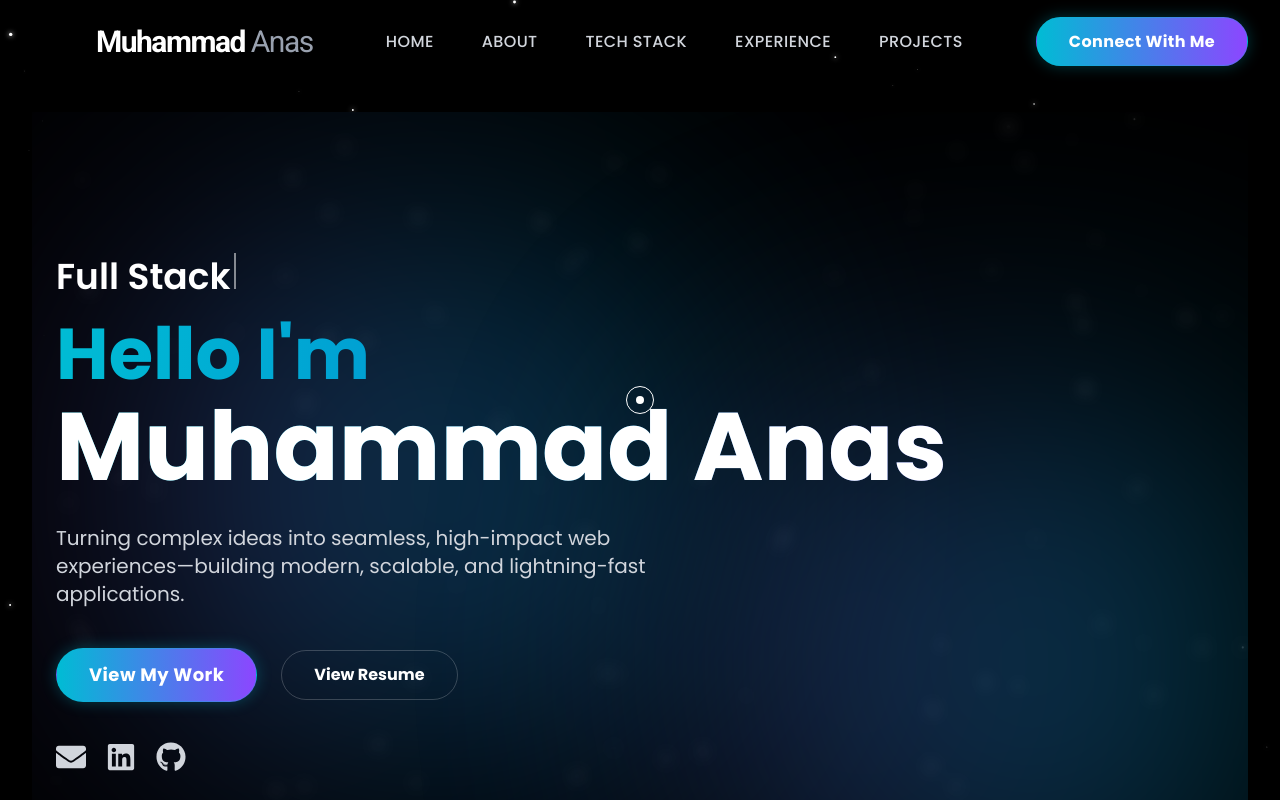
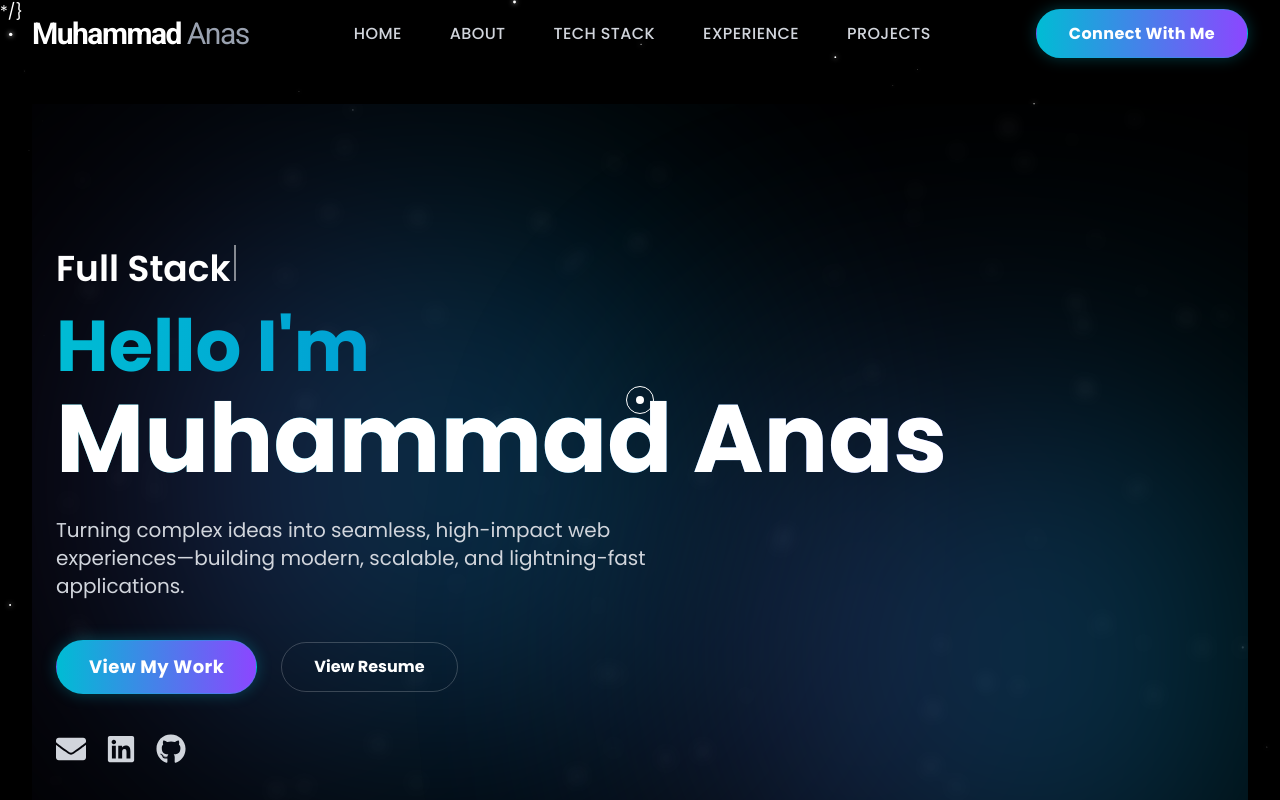
Before and after one commit to muhammad-anas-15/portfolio-website, a React (Vite) app: page / in a window 1280 px wide. Shown: the top 800 px of the page. Built offline with nearby package versions, Linux system fonts and the light colour scheme.

Commit message:
Fix layout alignment and double padding

```diff
--- a/src/App.jsx
+++ b/src/App.jsx
@@ -15,20 +15,17 @@ const App = () => {
   return (
     <div className="relative bg-black min-h-screen overflow-x-hidden">
 
-      {/* 1. Background stays full screen (outside the container) */}
+      {/* Background stays full screen */}
       <ParticlesBackground />
       <CustomCursor />
 
-      {/* 2. Main Container:
-           - max-w-7xl: Stops the site from getting too wide (simulates your 80% zoom view)
-           - mx-auto: Centers the site
-           - pt-28: Pushes content down so Navbar doesn't cover it
       */}
-      <div className="max-w-7xl mx-auto px-4 sm:px-6 lg:px-8 relative z-10 pt-28">
+      <div className="max-w-[1280px] mx-auto px-0 relative z-10 pt-20">
 
-        {/* Navbar is here, but we might need to fix its width inside its own file too */}
         <Navbar />
 
+        {/* We wrap content in a div with padding so it aligns with Navbar inner content */}
+        <div className="px-4 sm:px-6 lg:px-8">
            <Home />
            <About />
            <TechStack />
@@ -40,6 +37,8 @@ const App = () => {
         </div>
 
       </div>
+
+    </div>
   )
 }
 
--- a/src/components/Navbar.jsx
+++ b/src/components/Navbar.jsx
@@ -24,13 +24,13 @@ const Navbar = () => {
 
   return (
     <nav
-      className={`fixed w-full top-0 z-50 transition-all duration-300 border-b border-transparent ${
+      className={`fixed top-0 left-0 right-0 mx-auto w-full max-w-[1280px] z-50 transition-all duration-300 ${
         isScrolled
-          ? "bg-black/50 backdrop-blur-lg border-white/10 py-4 shadow-lg"
-          : "bg-transparent py-6"
+          ? "bg-black/80 backdrop-blur-md border-b border-white/10 shadow-lg"
+          : "bg-transparent"
       }`}
     >
-      <div className="w-full max-w-[1400px] mx-auto px-6 md:px-10 lg:px-16 flex items-center justify-between">
+      <div className="px-4 sm:px-6 lg:px-8 py-4 flex items-center justify-between">
 
         {/* LOGO - Added whitespace-nowrap to prevent breaking */}
         <div className="flex items-center gap-1 cursor-pointer z-50 relative">
```
Lines whose indentation alone changed are shown as unchanged.
